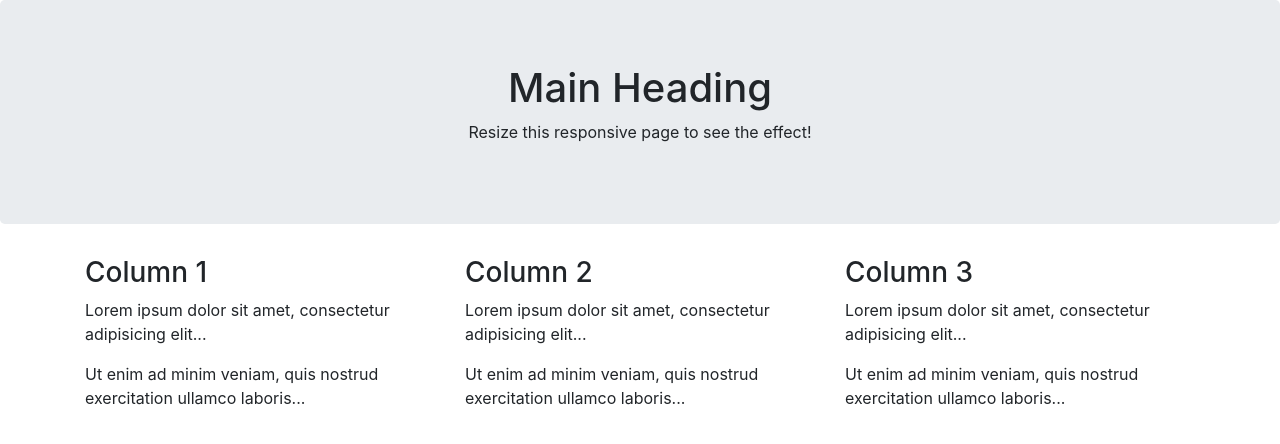
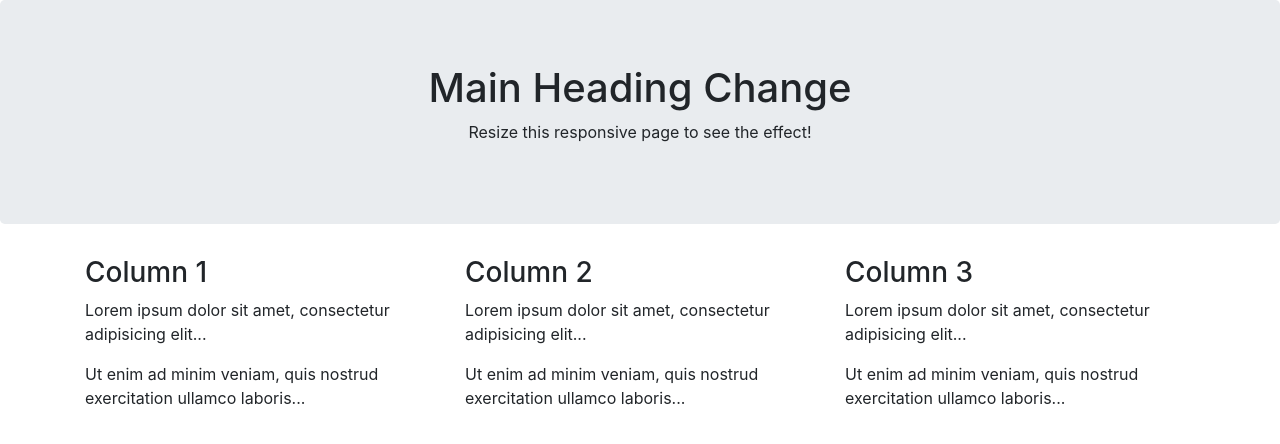
Before and after one commit to naimansari/ind, a plain HTML site: page index.html in a window 1280 px wide. Drawn offline with nearby package versions, Linux system fonts and the light colour scheme.

Commit message:
main heading change

```diff
--- a/index.html
+++ b/index.html
@@ -12,7 +12,7 @@
 <body>
 
 <div class="jumbotron text-center">
-  <h1>Main Heading</h1>
+  <h1>Main Heading Change</h1>
   <p>Resize this responsive page to see the effect!</p>
 </div>
 
```
